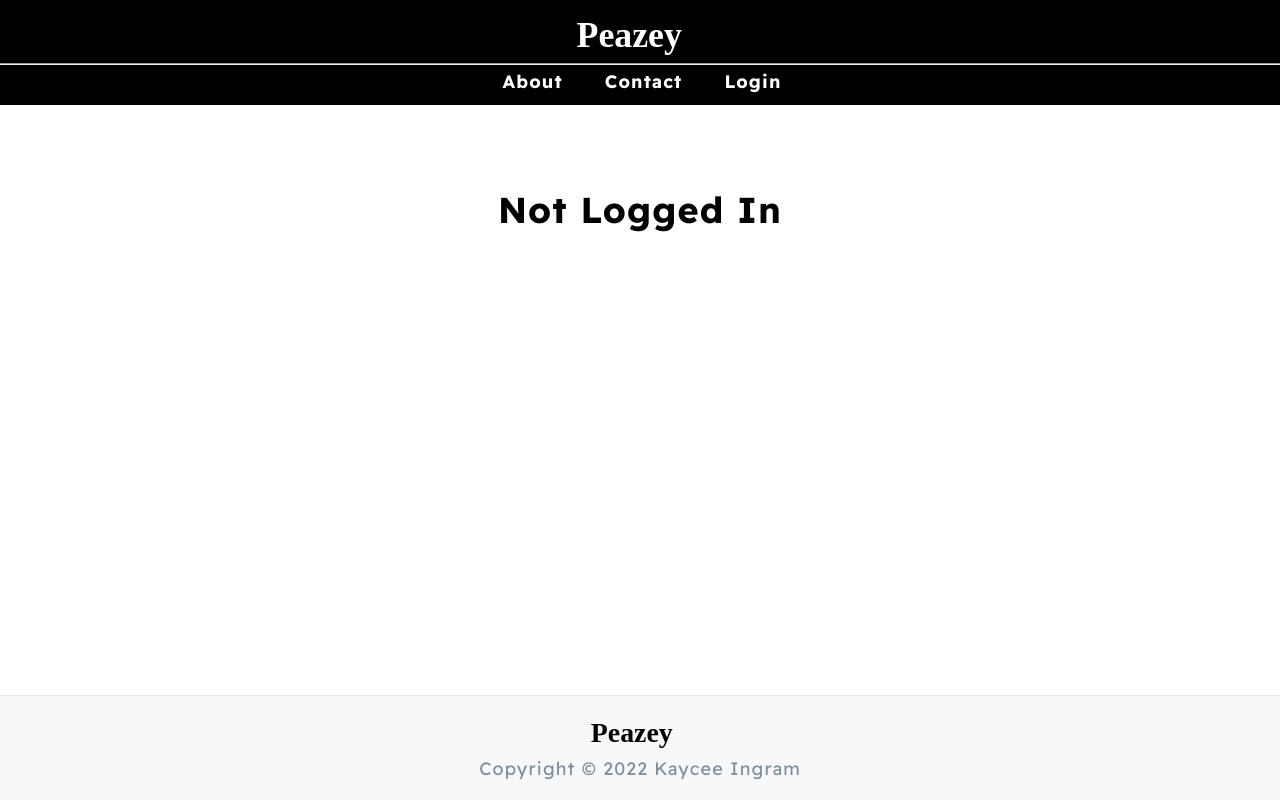
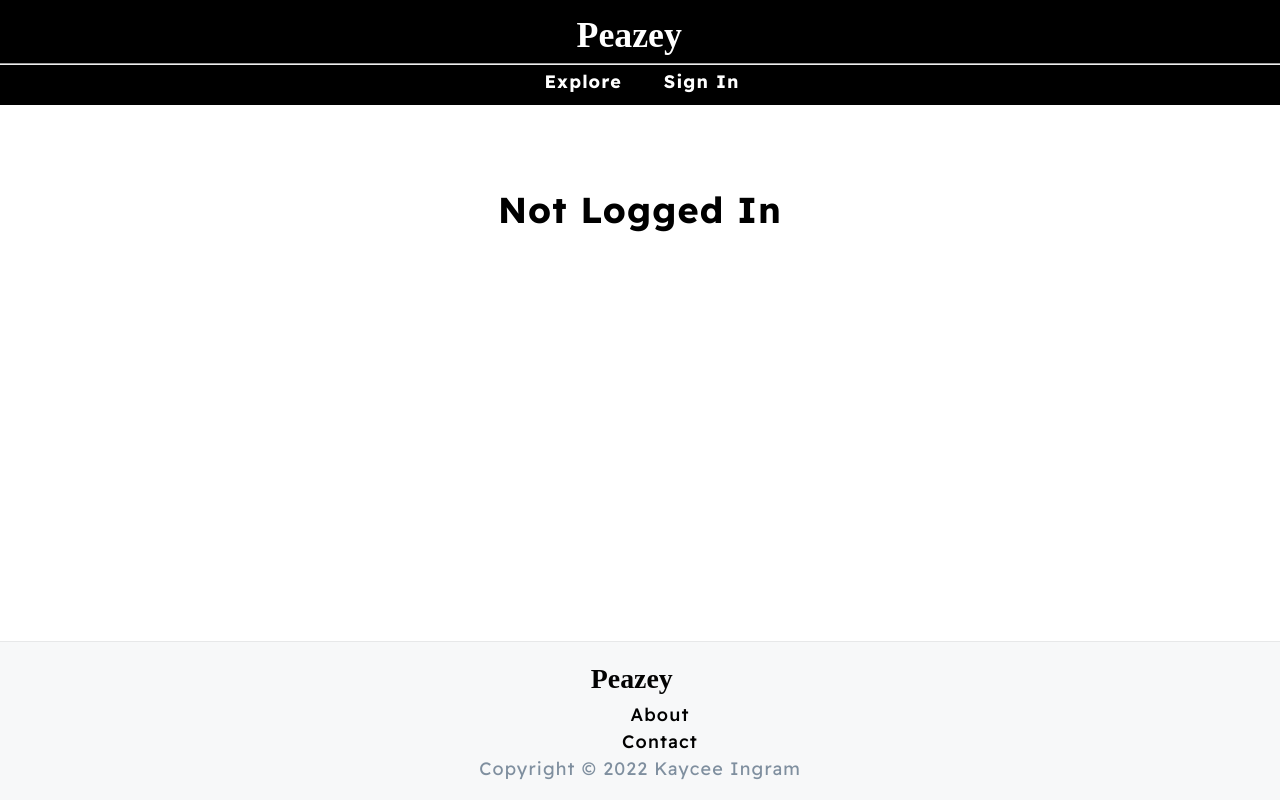
Before and after one commit to kazewaze/peazey, a Next.js app: page / in a window 1280 px wide. Built offline with nearby package versions, Linux system fonts and the light colour scheme; no server answers.

Commit message:
adding new links and such

```diff
--- a/components/_common/footer.js
+++ b/components/_common/footer.js
@@ -11,6 +11,18 @@ export default function Footer() {
           <Image height={"35px"} width={"135px"} className={styles.logo} src="/peazey_black.svg" alt="Peazey"/>
         </Link>
       </h5>
+      <ul>
+        <li key={"AboutKey"}>
+          <Link href="/about">
+            About
+          </Link>
+        </li>
+        <li key={"ContactKey"}>
+          <Link href="/contact">
+            Contact
+          </Link>
+        </li>
+      </ul>
       <p>Copyright © 2022 Kaycee Ingram</p>
     </footer>
   )
--- a/components/_common/header.js
+++ b/components/_common/header.js
@@ -5,7 +5,7 @@ import styles from '../styles/header.module.css';
 import classes from '../../helpers/classes';
 import generateLinks from '../../helpers/links';
 
-const links = generateLinks(['About', 'Contact']);
+const links = generateLinks(['Explore']);
 
 function MenuButton() {
   return (
@@ -24,23 +24,19 @@ function MobileMenu({ loggedIn }) {
   return (
     <div id={styles.mobileMenu}>
       <ul className={styles.mobileMenuInner}>
-        <li className={styles.menuLogo}>
-          <Link href="/">
-            <a>
-              <strong>Peazey</strong>
-            </a>
-          </Link>
-        </li>
         { links }
         { loggedIn ? (
               <li key={"LogoutKey"}>
-                <Link href="/api/auth/logout">Logout</Link>
+                <Link href="/api/auth/logout">Sign out</Link>
               </li>
               ) : (
                 <li key={"LoginKey"}>
-                  <Link href="/api/auth/login">Login</Link>
+                  <Link href="/api/auth/login">Sign In</Link>
                 </li>
               )}
+              <li classname={styles.buildSomethingBtn} key={"buildAndShare"}>
+                <Link href="/api/auth/login">Build Something</Link>
+              </li>
       </ul>
     </div>
   )
@@ -60,11 +56,11 @@ export default function Header({ loggedIn }) {
             { links }
             { loggedIn ? (
               <li key={"LogoutKey"}>
-                <Link href="/api/auth/logout">Logout</Link>
+                <Link href="/api/auth/logout">Sign out</Link>
               </li>
               ) : (
                 <li key={"LoginKey"}>
-                  <Link href="/api/auth/login">Login</Link>
+                  <Link href="/api/auth/login">Sign In</Link>
                 </li>
               )}
           </ul>
--- a/components/styles/header.module.css
+++ b/components/styles/header.module.css
@@ -19,6 +19,14 @@
   border: none;
   font-weight: bold;
   color: #fff;
+}
+
+.buildSomethingBtn {
+  padding: 15px;
+  border: none;
+  font-weight: bold;
+  color: #030303;
+  background-color: #ffcc00;
 }
 
 .imgWrapper > a {
```
